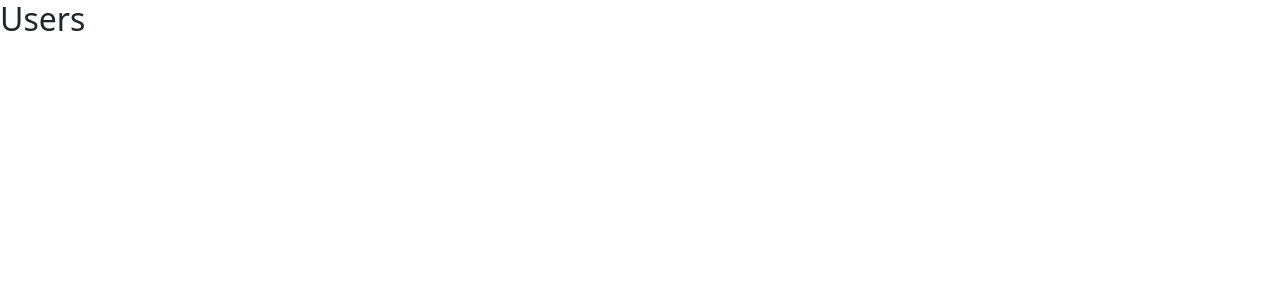
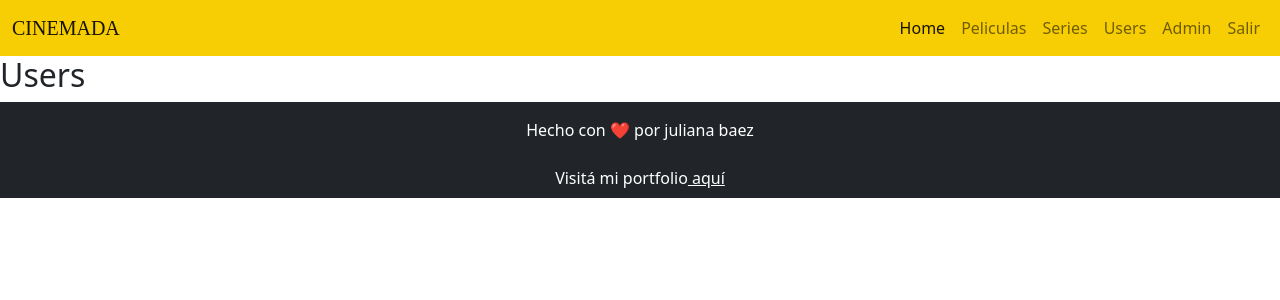
Before and after one commit to julianabaezz/Cinema-tp-final, a React (Create React App) app: page /users in a window 1280 px wide. Shown: the top 300 px of the page. Built offline with nearby package versions, Linux system fonts and the light colour scheme; a web font is replaced by a local one.

Commit message:
set header links to respective page

```diff
--- a/src/App.tsx
+++ b/src/App.tsx
@@ -4,12 +4,12 @@ import './pages/Home/home.css'
 import './pages/Login/login.css'
 import 'bootstrap/dist/css/bootstrap.min.css';
 import { Home, Login, Signup, Admin, Detail, Movies, Series, Users } from './pages';
-import { BrowserRouter, Switch, Route } from 'react-router-dom';
+import { BrowserRouter as Router, Switch, Route } from 'react-router-dom';
 
 
 function App() {
   return(
-    <BrowserRouter>
+    <Router>
       <Switch>
         <Route path='/admin' component={Admin}/>
         <Route path='/detail' component={Detail}/>
@@ -20,7 +20,7 @@ function App() {
         <Route path='/users' component={Users}/>
         <Route path='/' component={Home}/>
       </Switch>
-    </BrowserRouter>
+    </Router>
 
   )
 }
--- a/src/components/layout/Header/index.tsx
+++ b/src/components/layout/Header/index.tsx
@@ -12,19 +12,19 @@ const Header = () => {
                 <div className="collapse navbar-collapse" id="navbarSupportedContent">
                     <ul className="navbar-nav ms-auto mb-2 mb-lg-0">
                         <li className="nav-item">
-                            <Link className="nav-link active" aria-current="page" to="#">Home</Link>
+                            <Link className="nav-link active" aria-current="page" to="/">Home</Link>
                         </li>
                         <li className="nav-item">
-                            <Link className="nav-link" to="#">Peliculas</Link>
+                            <Link className="nav-link" to="/movies">Peliculas</Link>
                         </li>
                         <li className="nav-item">
-                            <Link className="nav-link" to="#">Series</Link>
+                            <Link className="nav-link" to="/series">Series</Link>
                         </li>
                         <li className="nav-item">
-                            <Link className="nav-link" to="#">Users</Link>
+                            <Link className="nav-link" to="/users">Users</Link>
                         </li>
                         <li className="nav-item">
-                            <Link className="nav-link" to="#">Admin</Link>
+                            <Link className="nav-link" to="/admin">Admin</Link>
                         </li>
                         <li className="nav-item">
                             <Link className="nav-link" to="/login">Salir</Link>
--- a/src/pages/Detail/index.tsx
+++ b/src/pages/Detail/index.tsx
@@ -1,7 +1,11 @@
+import { Layout } from "../../components"
 const Detail  = () => {
     return(
-        <h2>Detail</h2>
-    )
+        <Layout>
+            <h2>Detail</h2>
+        </Layout>
+
+        )
 }
 
 export {Detail}
--- a/src/pages/Home/index.tsx
+++ b/src/pages/Home/index.tsx
@@ -1,15 +1,11 @@
 import { Layout } from "../../components";
-
-
-
-
 
 const Home = () => {
     return (
         <Layout>
             <div className="container-fluid home">
                 <h1 className="typo">Home</h1>
-                <div className="row row-cols-3 g-5 m-2">
+                <div className="row row-cols-3 g-5 p-3">
                     <div className="col">
                         <div className="card h-100">
                             <img src="/img/pikachu.png" className="card-img-top" alt="..."/>
--- a/src/pages/Movies/index.tsx
+++ b/src/pages/Movies/index.tsx
@@ -1,6 +1,9 @@
+import { Layout } from "../../components"
 const Movies  = () => {
     return(
-        <h2>Movies</h2>
+        <Layout>
+            <h2>Movies</h2>
+        </Layout>
     )
 }
 
--- a/src/pages/Series/index.tsx
+++ b/src/pages/Series/index.tsx
@@ -1,6 +1,9 @@
+import { Layout } from "../../components"
 const Series  = () => {
     return(
-        <h2>Series</h2>
+        <Layout>
+            <h2>Series</h2>
+        </Layout>
     )
 }
 
--- a/src/pages/Users/index.tsx
+++ b/src/pages/Users/index.tsx
@@ -1,6 +1,10 @@
+import { Layout } from "../../components"
 const Users  = () => {
     return(
-        <h2>Users</h2>
+        <Layout>
+            <h2>Users</h2>
+        </Layout>
+
     )
 }
 
--- a/src/utils/axios.ts
+++ b/src/utils/axios.ts
@@ -1,10 +1,10 @@
 import axios from "axios";
 
-const api = axios.create({
+const api_movies = axios.create({
     baseURL: "https://api.themoviedb.org/3/",
     params:{
         apiKey:'c4f20b04ae96b0b922feea716a2fec16'
     }
 })
 
-export {api}
+export {api_movies}
--- a/src/utils/index.ts
+++ b/src/utils/index.ts
@@ -1 +1 @@
-export {api} from "./axios"
+export {api_movies} from "./axios"
```
